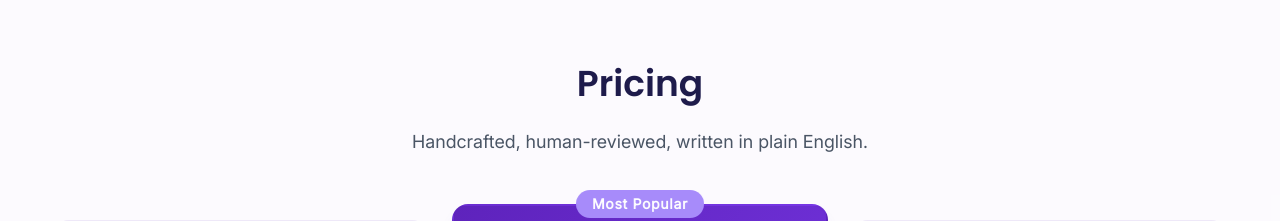
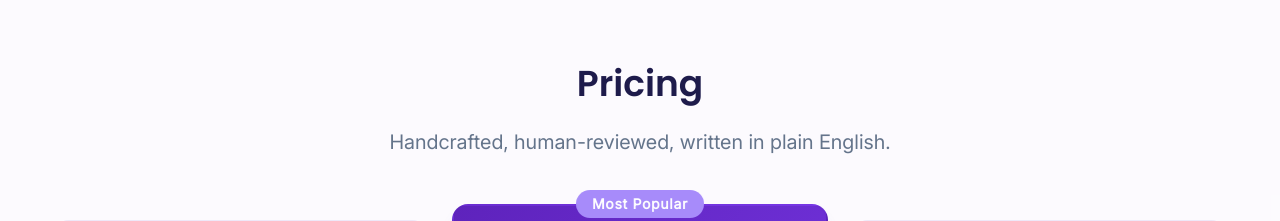
Before and after one commit to alaminislam34/keychecks.ai-website, a Next.js app: page / in a window 1280 px wide. Shown: the part 2600-2821 px from the top of the page. Built offline with nearby package versions, Linux system fonts and the light colour scheme; a web font is replaced by a local one.

Commit message:
updated home style

```diff
--- a/src/app/components/home/Pricing/Pricing.jsx
+++ b/src/app/components/home/Pricing/Pricing.jsx
@@ -1,7 +1,6 @@
 import React from "react";
 import SectionTitle from "../../ui/SectionTitle/SectionTitle";
 import { Check } from "lucide-react";
-import LinkButton from "../../ui/link/LinkButton";
 import Link from "next/link";
 
 export const pricing = [];
@@ -12,7 +11,7 @@ function Pricing() {
       <div className="max-w-310 mx-auto w-[92%] lg:w-11/12">
         <div className="text-center pb-12">
           <SectionTitle title={"Pricing"} color={"text-dark"} />
-          <p className="md:text-lg text-gray-600">
+          <p className="text-lg md:text-xl text-gray">
             Handcrafted, human-reviewed, written in plain English.
           </p>
         </div>
```
